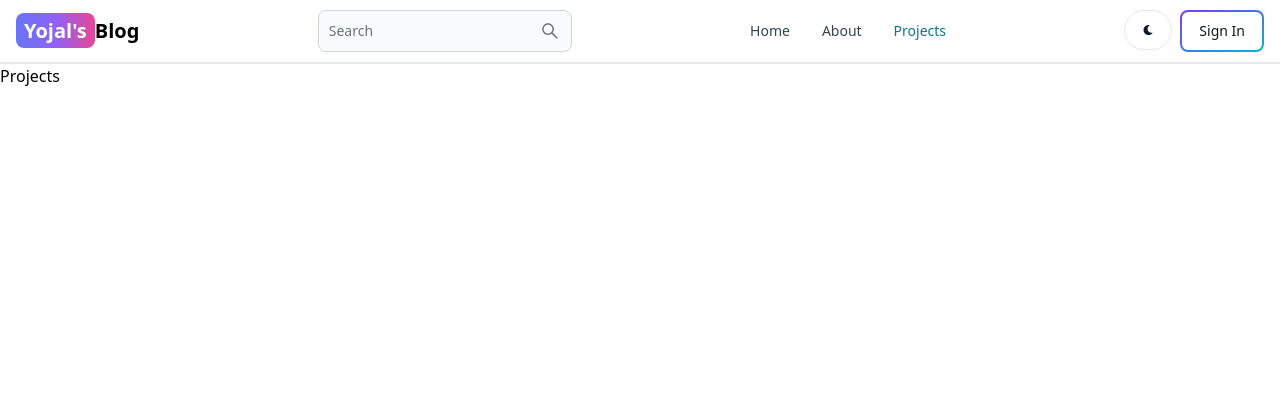
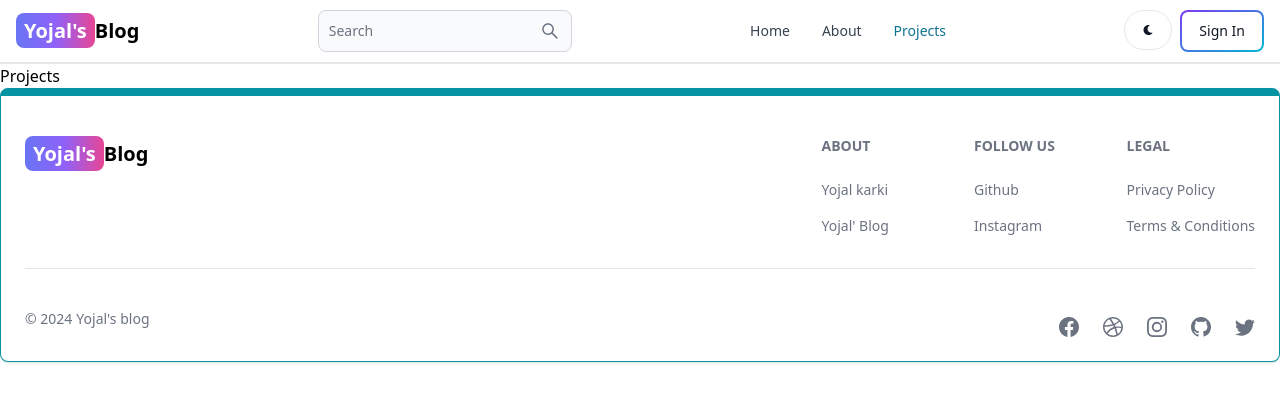
Before and after one commit to Yojal-karki7/mern-blog, a React (Vite) app in the folder client/: page /projects in a window 1280 px wide. Shown: the top 402 px of the page. Built offline with nearby package versions, Linux system fonts and the light colour scheme.

Commit message:
create footer component

```diff
--- a/client/src/App.jsx
+++ b/client/src/App.jsx
@@ -7,6 +7,7 @@
 import Dashboard from './pages/Dashboard'
 import Projects from './pages/Projects'
 import Header from './components/Header'
+import FooterCom from './components/Footer'
 
 const App = () => {
   return (
@@ -20,6 +21,7 @@
       <Route path='/dashboard' element={<Dashboard/>}/>
       <Route path='/projects' element={<Projects/>}/>
     </Routes>
+    <FooterCom/>
     </BrowserRouter>
   )
 }
--- /dev/null
+++ b/client/src/components/Footer.jsx
@@ -0,0 +1,84 @@
+import { Footer } from "flowbite-react";
+import { Link } from "react-router-dom";
+import {BsGit, BsInstagram} from 'react-icons/bs'
+import {BsFacebook} from 'react-icons/bs'
+import {BsTwitter} from 'react-icons/bs'
+import {BsGithub} from 'react-icons/bs'
+import {BsDribbble} from 'react-icons/bs'
+
+export default function FooterCom() {
+    return <Footer container className="border border-t-8 border-teal-500">
+        <div className="w-full max-w-7xl mx-auto">
+            <div className="grid w-full justify-between sm:flex md
+            grid-cols-1">
+                <div className="mt-5">
+                    <Link to="/" className='self-center whitespace-nowrap text-lg sm:text-xl font-semibold dark:text-white'>
+                        <span className='px-2 py-1 bg-gradient-to-r from-indigo-500 via-purple-500 to-pink-500 rounded-lg text-white'>
+                            Yojal's
+                        </span>
+                        Blog
+                    </Link>
+                </div>
+                <div className="grid grid-cols-2 gap-8 mt-4 sm:grid-cols-3 sm:gap-6">
+                    <div>
+                    <Footer.Title title="About" />
+                    <Footer.LinkGroup col>
+                        <Footer.Link href="https://www.facebook.com/yojalkarki7"
+                        target="_blank"
+                        rel="noopener noreferrer"
+                        >
+                            Yojal karki
+                        </Footer.Link>
+                        <Footer.Link href="about"
+                        target="_blank"
+                        rel="noopener noreferrer"
+                        >
+                            Yojal' Blog
+                        </Footer.Link>
+                    </Footer.LinkGroup>
+                            </div>
+                            <div>
+                    <Footer.Title title="Follow us"/>
+                    <Footer.LinkGroup col>
+                        <Footer.Link href="https://www.github.com/Yojal-karki7"
+                        target="_blank"
+                        rel="noopener noreferrer"
+                        >
+                            Github
+                        </Footer.Link>
+                        <Footer.Link href="https://www.instagram.com/aizen_sosuke224/"
+                        target="_blank"
+                        rel="noopener noreferrer"
+                        >
+                            Instagram
+                        </Footer.Link>
+                    </Footer.LinkGroup>
+                            </div>
+                            <div>
+                    <Footer.Title title="Legal"/>
+                    <Footer.LinkGroup col>
+                        <Footer.Link href="#">
+                            Privacy Policy
+                        </Footer.Link>
+                        <Footer.Link href="#">
+                            Terms &amp; Conditions
+                        </Footer.Link>
+                    </Footer.LinkGroup>
+                            </div>
+                </div>
+            </div>
+            <Footer.Divider />
+            <div className="w-full sm:flex sm:items-center sm:justify-between">
+                <Footer.Copyright href="#" by="Yojal's blog" year={new Date().getFullYear()}/>
+                <div className="flex gap-6 sm:mt0 mt-4 sm:justify-center">
+                    <Footer.Icon href="#" icon={BsFacebook}/>
+                    <Footer.Icon href="#" icon={BsDribbble}/>
+                    <Footer.Icon href="#" icon={BsInstagram}/>
+                    <Footer.Icon href="https://www.github.com/Yojal-karki7" icon={BsGithub}/>
+                    <Footer.Icon href="#" icon={BsTwitter}/>
+                </div>
+            </div>
+        </div>
+
+    </Footer>
+}
```
